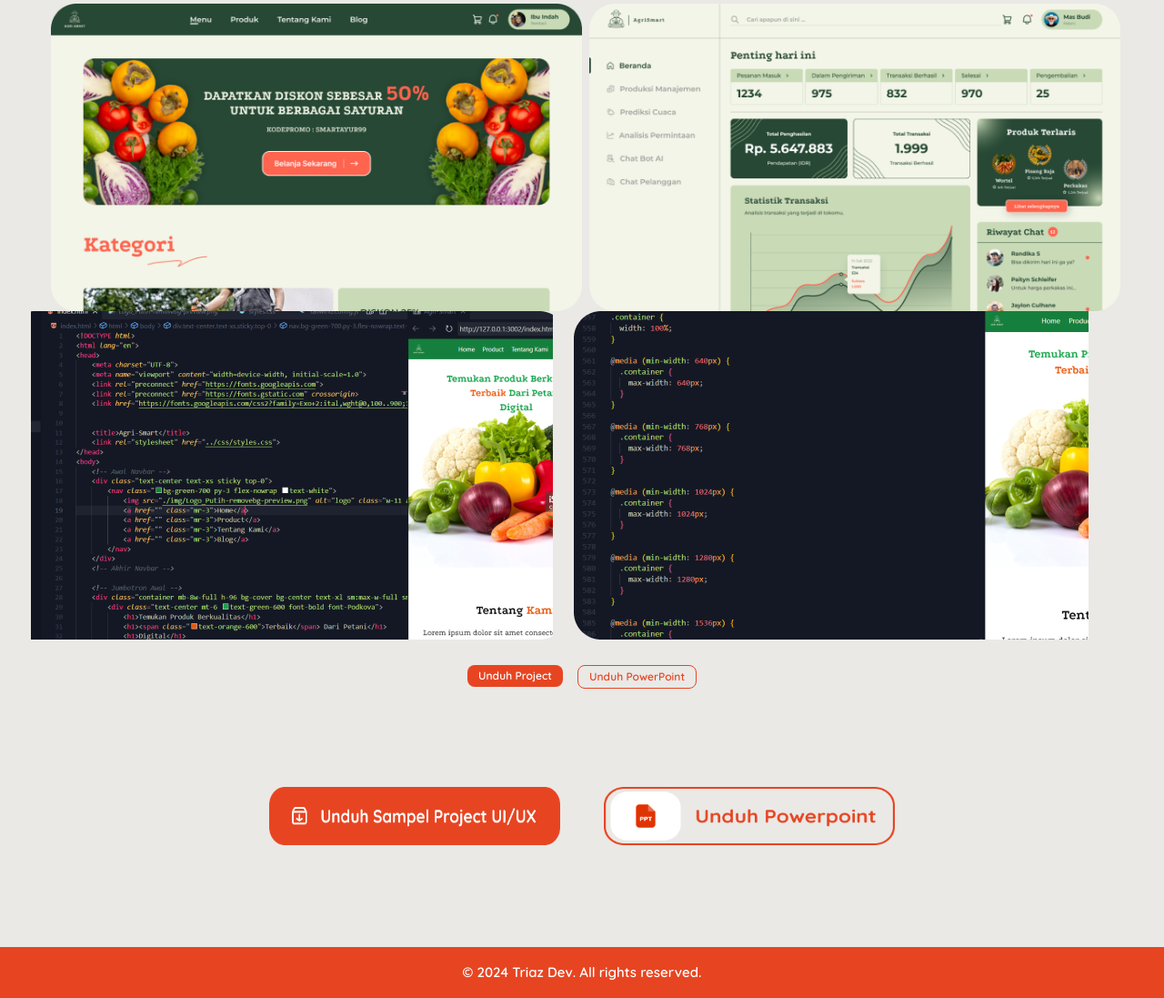
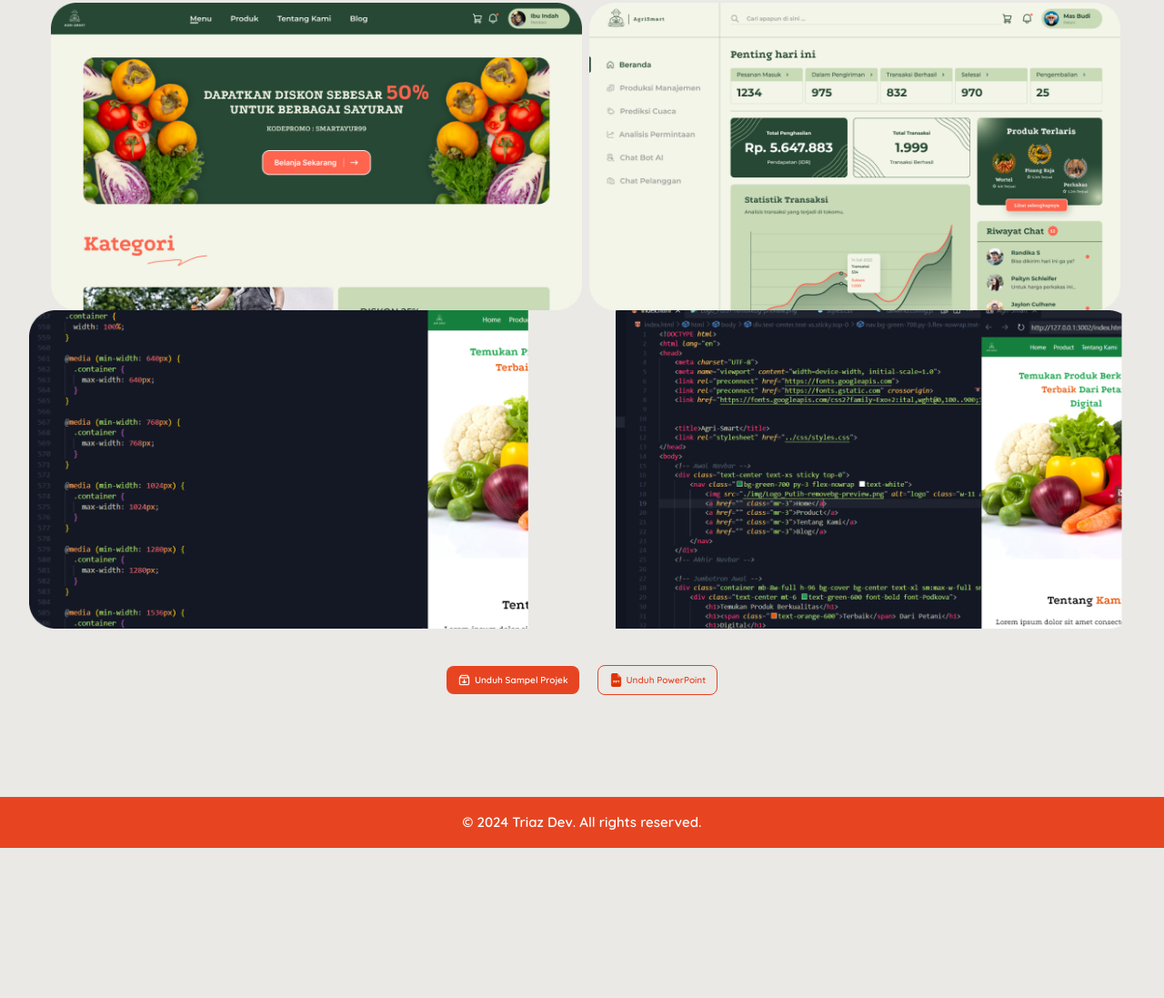
Before and after one commit to tiswan14/triaz-dev, a website: page projectBackend.html in a window 1280 px wide. Shown: the part 2697-3794 px from the top of the page at 91% size. After the commit the page ends 3629 px from the top, so only its background shows below. Drawn offline with Linux system fonts and the light colour scheme; a web font is replaced by a local one.

Commit message:
cek rand nu backend

```diff
--- a/projectBackend.html
+++ b/projectBackend.html
@@ -239,7 +239,7 @@
     >
       <div class="px-16">
         <button
-          class="bg-bg2 font-semibold text-sm px-3 py-1 rounded-2xl -ml-1 mb-2"
+          class="bg-bg2 font-semibold text-[12px] px-3 py-1 rounded-xl -ml-1 mb-2"
         >
           Definisi
         </button>
@@ -267,12 +267,12 @@
 
     <!--  -->
     <section>
-      <div class="container mx-auto flex gap-2">
+      <div class="container mx-auto flex gap-2 px-8">
         <div class="">
-          <img src="./img/sample-backend1.png" alt="" />
+          <img src="./img/sample-backend2.png" alt="" />
         </div>
         <div class="">
-          <img src="img/sample-backend2.png" alt="" />
+          <img src="img/sample-backend1.png" alt="" />
         </div>
       </div>
     </section>
@@ -281,51 +281,28 @@
     <!--  -->
     <section>
       <div
-        class="container flex justify-center gap-4 py-7 font-semibold text-xs"
+        class="flex items-center justify-center text-lightf font-semibold text-[10px] gap-5 mt-10"
       >
-        <div class="">
-          <button class="bg-triatry text-lightf px-3 py-1 rounded-lg">
-            Unduh Project
-          </button>
-        </div>
-        <div>
-          <button
-            class="bg-transparent border border-triatry px-3 py-1 rounded-lg text-triatry"
-          >
-            Unduh PowerPoint
-          </button>
-        </div>
+        <button class="flex items-center bg-triatry px-3 py-2 rounded-lg gap-1">
+          <img
+            src="img/icon-unduh.png"
+            alt=""
+            style="width: 15px; height: 15px"
+          />Unduh Sampel Projek
+        </button>
+        <button
+          class="flex items-center text-triatry rounded-lg bg-transparent border border-triatry px-3 py-2 gap-1"
+        >
+          <img
+            src="img/icon-unduh=ppt.png"
+            alt=""
+            style="height: 15px; width: 15px"
+          />Unduh PowerPoint
+        </button>
       </div>
     </section>
 
     <!--  -->
-
-    <!-- Sample Project -->
-    <div class="flex mt-20 justify-center gap-4 md:gap-8 lg:gap-12">
-      <div class="text-center">
-        <a href="https://github.com/randikasptra/backend-sample.git" class=" ">
-          <img
-            src="./img/SampleUIUX.png"
-            alt=""
-            class="w-36 h-8 md:w-64 md:h-12 lg:w-80 lg:h-16"
-          />
-        </a>
-      </div>
-      <div class="text-center">
-        <a
-          href="./sample/Pengenalan-Backend-di-Dunia-Kerja.pptx"
-          download
-          class=" "
-        >
-          <img
-            src="./sample/PPTUI.png"
-            alt=""
-            class="w-36 h-8 md:w-60 md:h-12 lg:w-80 lg:h-16"
-          />
-        </a>
-      </div>
-    </div>
-    <!-- Sample Project -->
 
     <section
       class="bg-triatry text-lightf font-light w-full text-center py-2 mt-28"
```
Also changed, not shown: src/input.css (+8 -1 lines), img/icon-unduh.png (added), img/icon-unduh=ppt.png (added).
